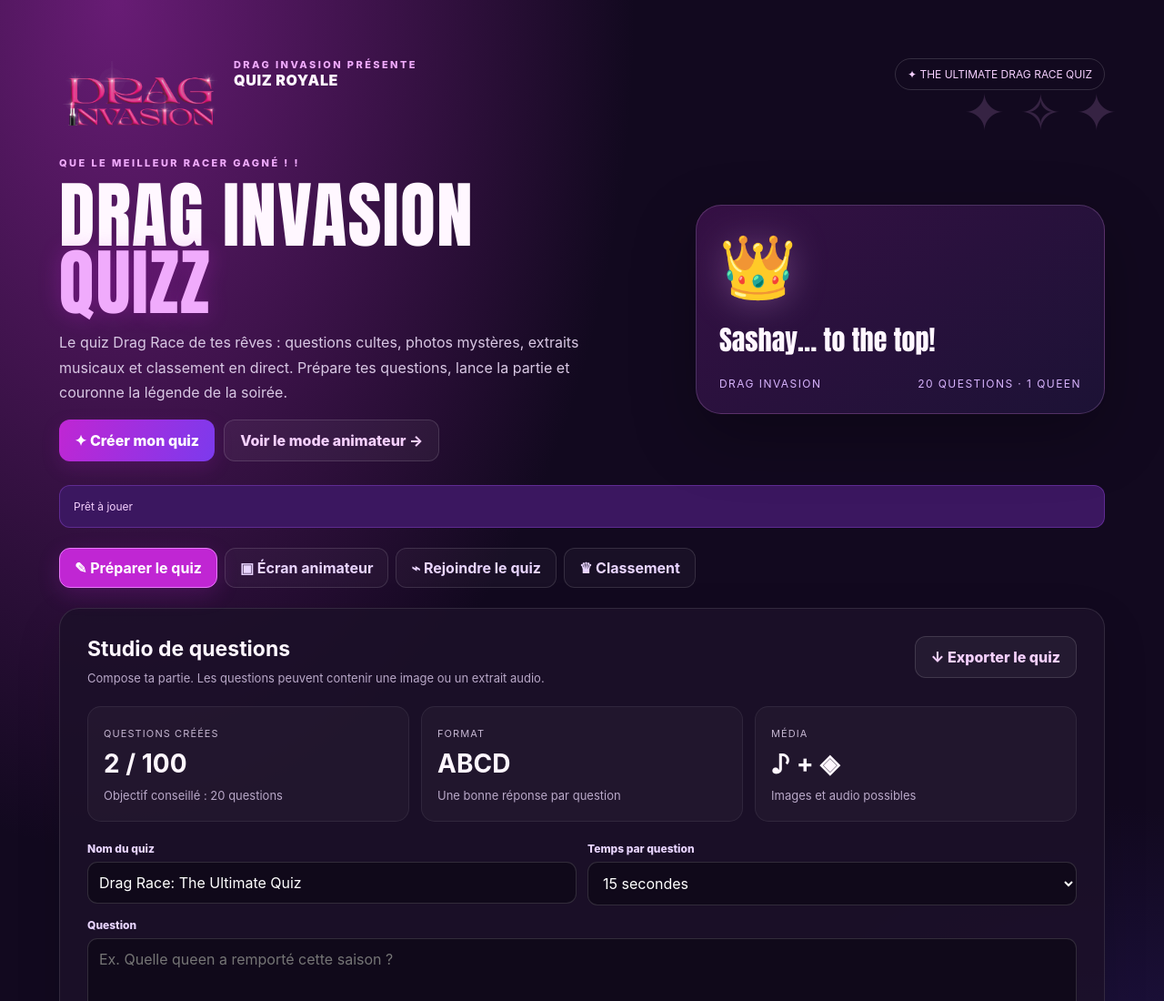
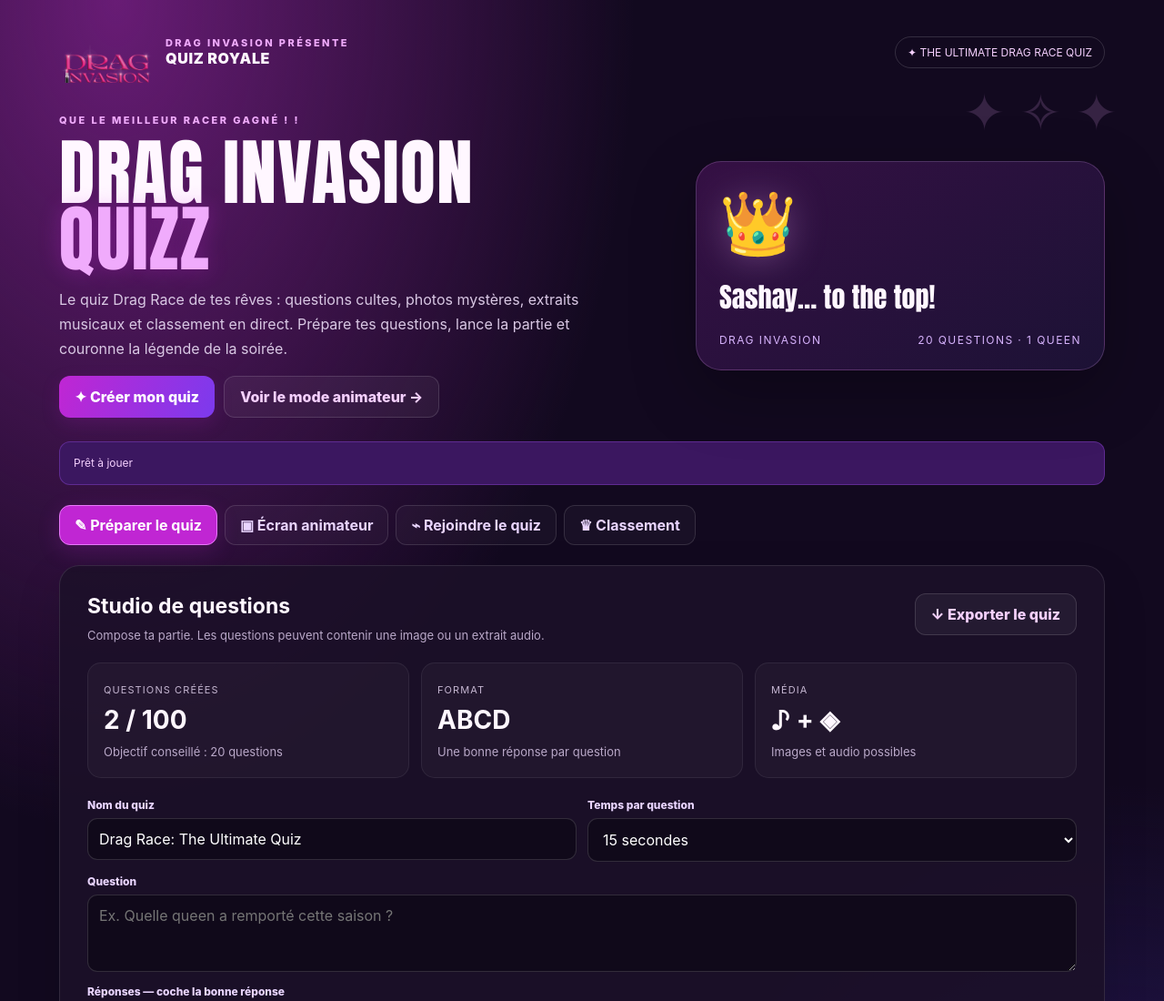
Before and after one commit to draginvasionparis-cmd/drag-invasion-drag-quizz, a website: page index.html in a window 1280 px wide. Shown: the top 1100 px of the page at 91% size. Drawn offline with Linux system fonts and the light colour scheme.

Commit message:
Update index.html

```diff
--- a/index.html
+++ b/index.html
@@ -9,7 +9,7 @@
 @media(max-width:760px){.app{padding:15px}.hero{grid-template-columns:1fr}.heroart{min-height:160px}.crown{font-size:45px}.grid{grid-template-columns:1fr}.playlayout{grid-template-columns:1fr}.twocol{grid-template-columns:1fr}.panelhead{flex-direction:column}.top{align-items:flex-start}.answers{grid-template-columns:1fr}.hero h1{font-size:55px}.pill{display:none}}
 .error{border-color:#fb7185;color:#fecdd3}.liveactions{display:flex;gap:12px;flex-wrap:wrap;margin:18px 0}.qrCode{margin:16px auto;max-width:180px;background:#fff;padding:8px;border-radius:12px}.qrCode:empty{display:none}.qrCode svg{display:block;width:100%;height:auto}a{color:#f0abfc}button:focus-visible,a:focus-visible{outline:3px solid #f0abfc;outline-offset:3px}</style></head>
 <body><main class="app"><div class="wrap">
-<header class="top"><div class="brand"><div class="logo" style="width:180px;height:auto;background:none;box-shadow:none;">
+<header class="top"><div class="brand"><div class="logo" style="width:105px;height:auto;background:none;box-shadow:none;display:flex;align-items:center;justify-content:center;">
   <img src="logo-drag-invasion.png" alt="Drag Invasion" style="display:block;width:100%;height:auto;">
 </div><div><div class="eyebrow">Drag Invasion présente</div><div class="brandname">QUIZ ROYALE</div></div></div><div class="pill">✦ THE ULTIMATE DRAG RACE QUIZ</div></header>
 <section class="hero"><div><div class="eyebrow">Que le meilleur racer gagné ! !</div><h1>DRAG INVASION <br><span>QUIZZ</span></h1><p>Le quiz Drag Race de tes rêves : questions cultes, photos mystères, extraits musicaux et classement en direct. Prépare tes questions, lance la partie et couronne la légende de la soirée.</p><div style="display:flex;gap:10px;flex-wrap:wrap"><button class="btn" onclick="switchTab('editor')">✦ Créer mon quiz</button><button class="btn secondary" onclick="switchTab('host')">Voir le mode animateur →</button></div></div><div class="heroart"><div class="crown">👑</div><div class="arttitle">Sashay… to the top!</div><div class="artfoot"><span>Drag Invasion</span><span>20 questions · 1 Queen</span></div></div></section>
```
